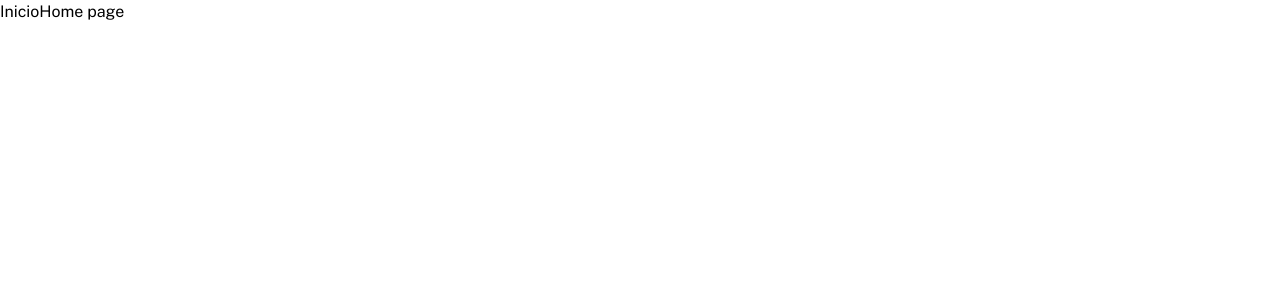
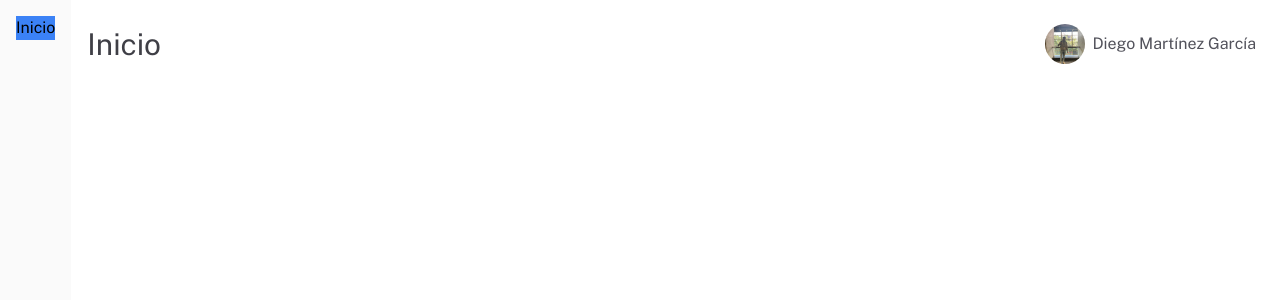
Before and after one commit to diegogama8934/tech-nova, a Next.js app: page /dashboard/home in a window 1280 px wide. Shown: the top 300 px of the page. Built offline with nearby package versions, Linux system fonts and the light colour scheme.

Commit message:
ADD: header component made

```diff
--- a/src/app/dashboard/home/page.tsx
+++ b/src/app/dashboard/home/page.tsx
@@ -1,12 +1,12 @@
-
+import { PageHeader } from "@/components/PageHeader";
 
 
 export default function HomePage() {
 
 
   return (
-    <div>
-      Home page
+    <div className="flex flex-col flex-1 p-4">
+      <PageHeader title="Inicio" />
     </div>
   );
 }
--- a/src/app/dashboard/layout.tsx
+++ b/src/app/dashboard/layout.tsx
@@ -6,8 +6,8 @@ export default function AppLayout({ children }: { children: React.ReactNode }) {
 
   return (
     <div className="flex">
-      <nav>
-        <Link href="/dashboard/home">Inicio</Link>
+      <nav className="flex flex-col h-screen p-4 bg-zinc-50">
+        <Link href="/dashboard/home" className="bg-blue-500">Inicio</Link>
       </nav>
       {children}
     </div>
--- a/src/app/layout.tsx
+++ b/src/app/layout.tsx
@@ -16,7 +16,7 @@ export default function RootLayout({
 }>) {
   return (
     <html lang="en">
-      <body className={public_Sans.className}>{children}</body>
+      <body className={public_Sans.className + " min-h-screen"}>{children}</body>
     </html>
   );
 }
--- /dev/null
+++ b/src/components/PageHeader.tsx
@@ -0,0 +1,15 @@
+import { ProfileDropdown } from "./ProfileDropdown";
+import type { PageHeader } from "@/interfaces/ComponentsProps";
+
+
+export function PageHeader({ title }: PageHeader) {
+
+
+  return (
+    <header className="flex justify-between items-center">
+      <h1 className="text-3xl text-zinc-700">{title}</h1>
+
+      <ProfileDropdown />
+    </header>
+  );
+}
--- /dev/null
+++ b/src/components/ProfileDropdown.tsx
@@ -0,0 +1,43 @@
+"use client"
+import { useState } from "react";
+import type { DropMenu } from "@/interfaces/ComponentsProps";
+import Image from "next/image";
+import Link from "next/link";
+
+export function ProfileDropdown() {
+  const [isOpen, setIsOpen] = useState(false);
+
+  return (
+    <button
+      className="flex gap-2 items-center text-zinc-600 hover:bg-zinc-100 rounded-full p-2 relative z-10"
+      onClick={() => setIsOpen(!isOpen)}>
+
+      <Image
+        src="/yo3.jpeg"
+        alt="Avatar"
+        width={40}
+        height={40}
+        className="w-10 h-10 object-cover rounded-full"
+      />
+      Diego Martínez García
+
+      <DropMenu isOpen={isOpen} />
+
+    </button>
+  );
+}
+
+function DropMenu({ isOpen }: DropMenu) {
+
+  return (
+    <div className={`${isOpen ? "flex" : "hidden"} absolute top-16 left-0 w-full transition-all rounded-md flex-col gap-2`}    >
+
+      <Link href="/dashboard/home" className="rounded-md p-2 hover:bg-zinc-50 w-full text-start">Configuración</Link>
+
+      <button className="rounded-md p-2 hover:bg-zinc-50 w-full text-start">Claro / Oscuro</button>
+
+      <button className="rounded-md p-2 text-white bg-red-500 hover:bg-red-600 w-full text-start transition-all">Cerrar sesión</button>
+
+    </div>
+  );
+}
--- /dev/null
+++ b/src/interfaces/ComponentsProps.ts
@@ -0,0 +1,7 @@
+export interface PageHeader {
+    title: string
+}
+
+export interface DropMenu {
+    isOpen: boolean
+}
```
Also changed, not shown: public/yo3.jpeg (added).
